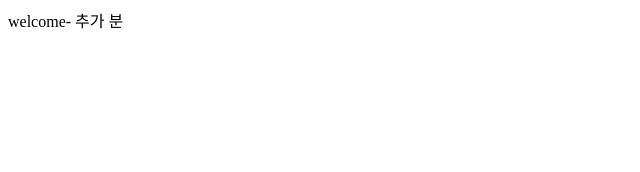
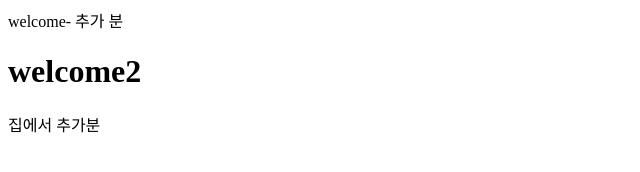
Before and after one commit to leseraphina/01_05_gitsample, a plain HTML site: page index.html in a window 1280 px wide. Shown: the whole page, without its empty margins (0-640 px from the left). Drawn offline with Linux system fonts and the light colour scheme.

Commit message:
house end

```diff
--- a/index.html
+++ b/index.html
@@ -8,5 +8,7 @@
 </head>
 <body>
   welcome- 추가 분
+  <h1>welcome2</h1>
+  <p>집에서 추가분</p>
 </body>
 </html>
```
